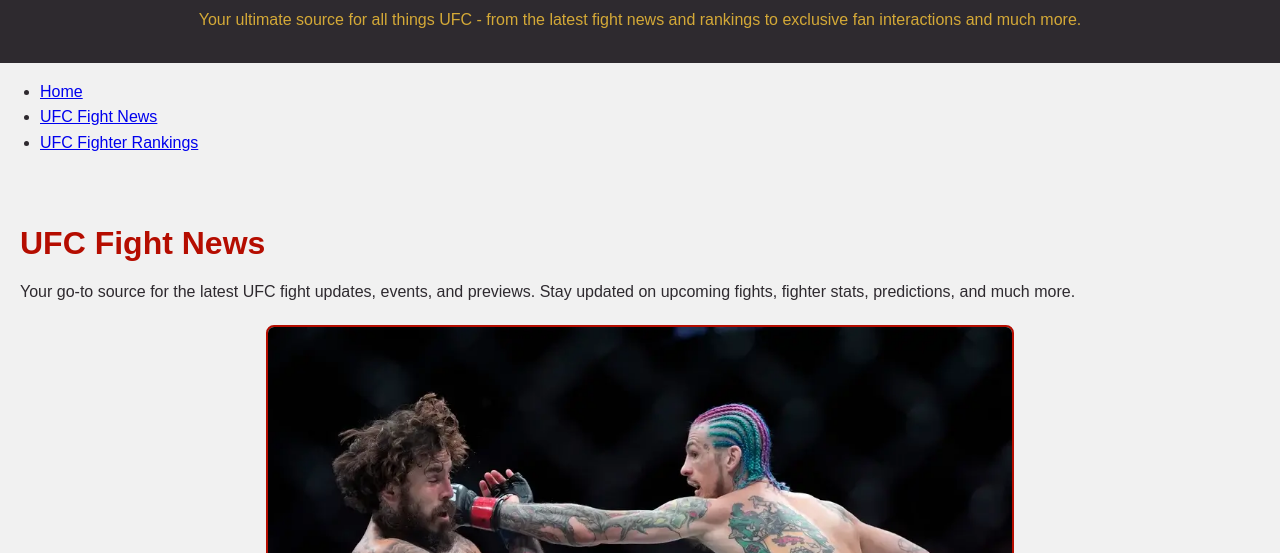
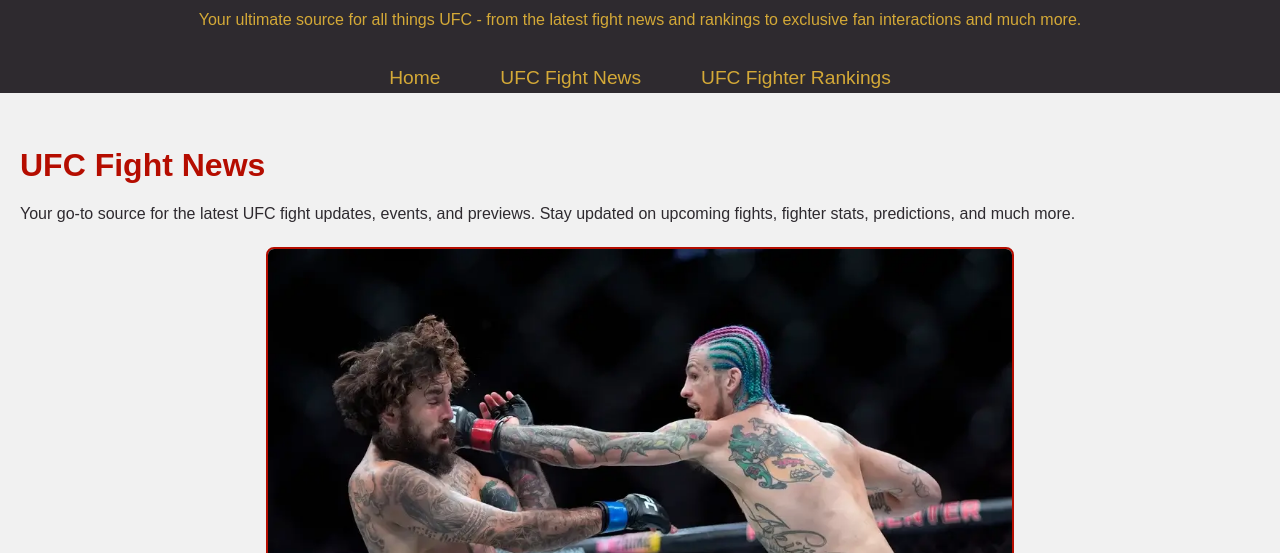
Before and after one commit to Caleb-dev-bit/mma, a plain HTML site: page fight_news.html in a window 1280 px wide. Shown: the part 247-800 px from the top of the page. Drawn offline with Linux system fonts and the light colour scheme.

Commit message:
changed html

```diff
--- a/fight_news.html
+++ b/fight_news.html
@@ -13,12 +13,13 @@
     <p>Your ultimate source for all things UFC - from the latest fight news and rankings to exclusive fan interactions and much more.</p>
     </header>
 
-    <ul>
+    <nav>
+      <ul>
         <li><a href="index.html">Home</a></li>
         <li><a href="fight_news.html">UFC Fight News</a></li>
         <li><a href="fighter_rankings.html">UFC Fighter Rankings</a></li>
-        </ul>
-
+      </ul>
+    </nav>
       <main>
         <section id="fight-news">
             <h2>UFC Fight News</h2>
--- a/styles/fight_news.css
+++ b/styles/fight_news.css
@@ -56,11 +56,15 @@
     color: var(--secondary-color);
     text-decoration: none;
     font-size: 1.2rem;
+    padding: 10px 15px;
   }
 
   nav ul li a:hover {
     color: var(--accent1-color);
+    background-color: var(--primary-color);
+    border-radius: 5px;
   }
+
 
   main {
     padding: 20px;
```
